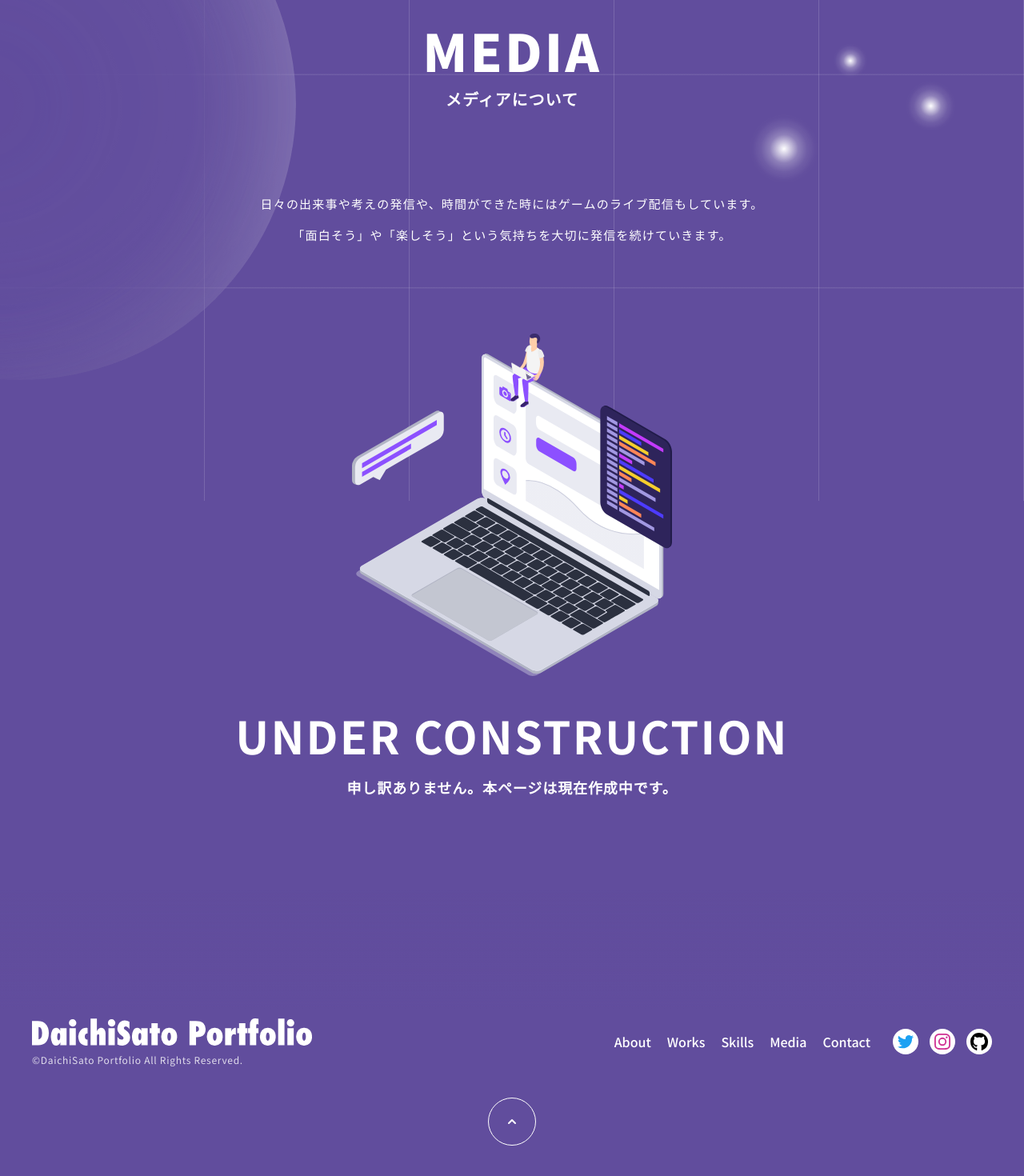
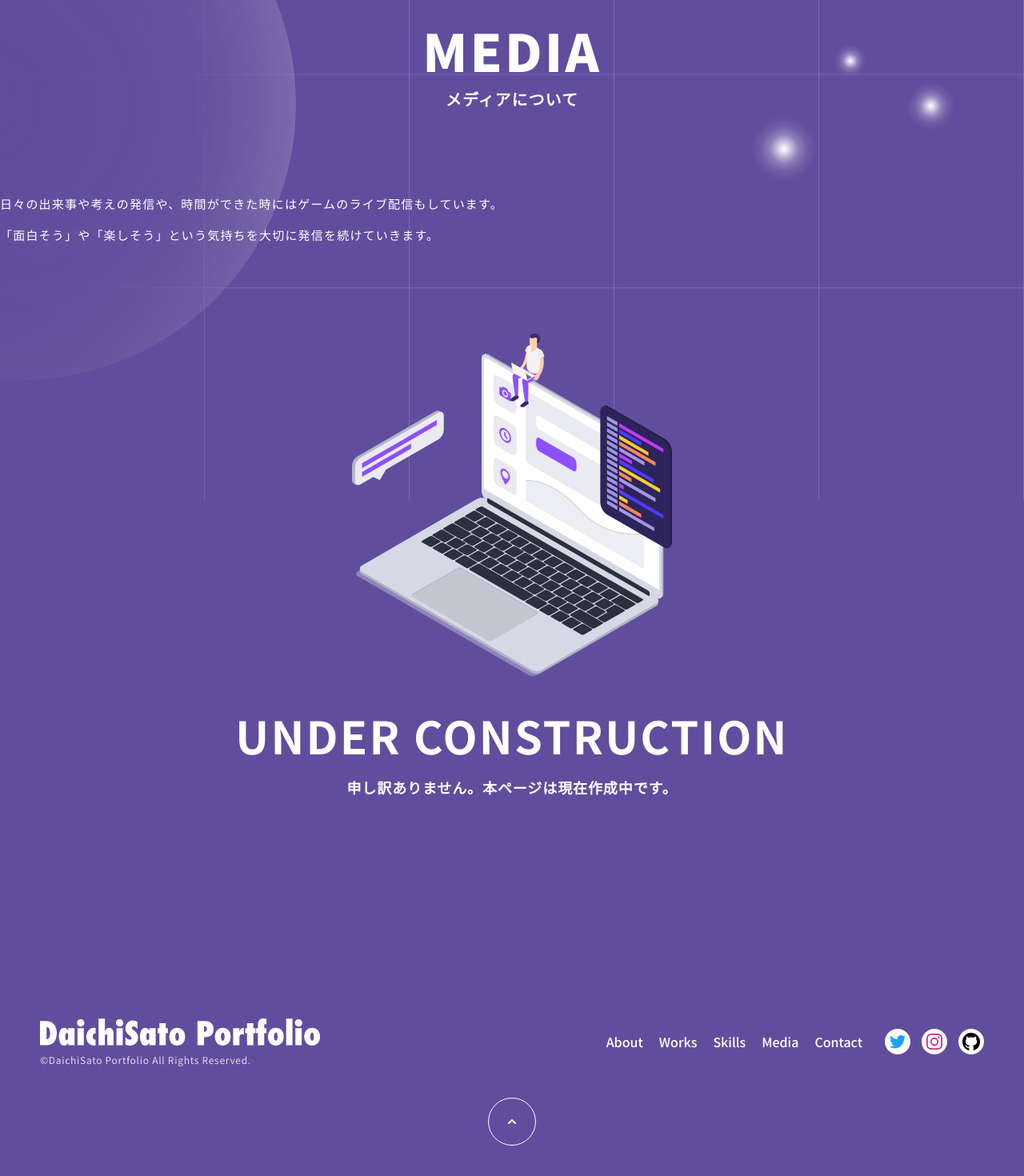
Before and after one commit to daichi-sato-design/portfolio, a Next.js app: page /media in a window 1280 px wide. Shown: the part 174-1644 px from the top of the page at 80% size. Built offline with nearby package versions, Linux system fonts and the light colour scheme.

Commit message:
sass修正

```diff
--- a/styles/components/_footer.scss
+++ b/styles/components/_footer.scss
@@ -1,7 +1,7 @@
 @use '/styles/base/mixins';
 @use '/styles/base/variables';
 .footer {
-  padding: 160px 40px 50px;
+  padding: 160px 50px 50px;
   background: linear-gradient(
     to bottom,
     rgba(variables.$primary-color, 0) 0%,
@@ -10,7 +10,7 @@
     rgba(variables.$primary-color, 1) 100%
   );
   @include mixins.mq-down(tb) {
-    padding: 120px 30px 50px;
+    padding: 120px 40px 50px;
   }
   @include mixins.mq-down(sp) {
     padding: 80px 20px 30px;
--- a/styles/components/_lower.scss
+++ b/styles/components/_lower.scss
@@ -85,29 +85,4 @@
       }
     }
   }
-  .intro {
-    &__wrap {
-      width: 100%;
-      max-width: 1100px;
-      padding: 0 50px;
-      margin: 0 auto;
-      @include mixins.mq-down(tb) {
-        padding: 0 80px;
-      }
-      @include mixins.mq-down(sp) {
-        padding: 0 20px;
-      }
-    }
-    &__body {
-      font-size: 1.5rem;
-      text-align: center;
-      @include mixins.mq-down(tb) {
-        text-align: left;
-        margin-top: 80px;
-        br {
-          display: none;
-        }
-      }
-    }
-  }
 }
--- a/styles/layout/_about.scss
+++ b/styles/layout/_about.scss
@@ -4,9 +4,6 @@
 .about {
   .intro {
     margin-top: 50px;
-    @include mixins.mq-down(tb) {
-      margin-top: 0;
-    }
     &__wrap {
       width: 100%;
       max-width: 1100px;
@@ -24,7 +21,6 @@
       text-align: center;
       @include mixins.mq-down(tb) {
         text-align: left;
-        margin-top: 80px;
         br {
           display: none;
         }
--- a/styles/layout/_works.scss
+++ b/styles/layout/_works.scss
@@ -18,21 +18,30 @@
       &__item {
         &:not(:first-child) {
           margin-top: 100px;
+          @include mixins.mq-down(tb) {
+            margin-top: 60px;
+          }
+          @include mixins.mq-down(sp) {
+            margin-top: 40px;
+          }
         }
         .visual {
           width: 100%;
         }
         .detail {
           margin-top: 20px;
+          @include mixins.mq-down(sp) {
+            margin-top: 12px;
+          }
           &__ttl {
             font-size: 1.8rem;
             font-weight: 600;
             line-height: 1.6;
             @include mixins.mq-down(tb) {
-              font-size: 3vw;
+              font-size: 2.3vw;
             }
             @include mixins.mq-down(sp) {
-              font-size: 4.2vw;
+              font-size: 4vw;
             }
           }
           &__tag {
@@ -41,9 +50,10 @@
             color: rgba(#fff, 0.8);
 
             @include mixins.mq-down(tb) {
-              font-size: 3vw;
+              font-size: 1.8vw;
             }
             @include mixins.mq-down(sp) {
+              font-size: 3vw;
             }
           }
         }
```
